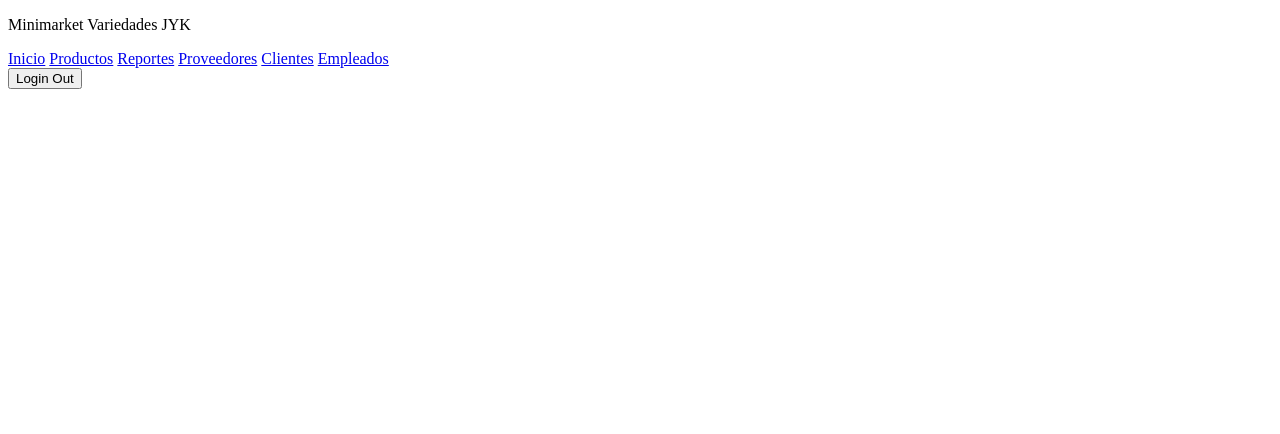
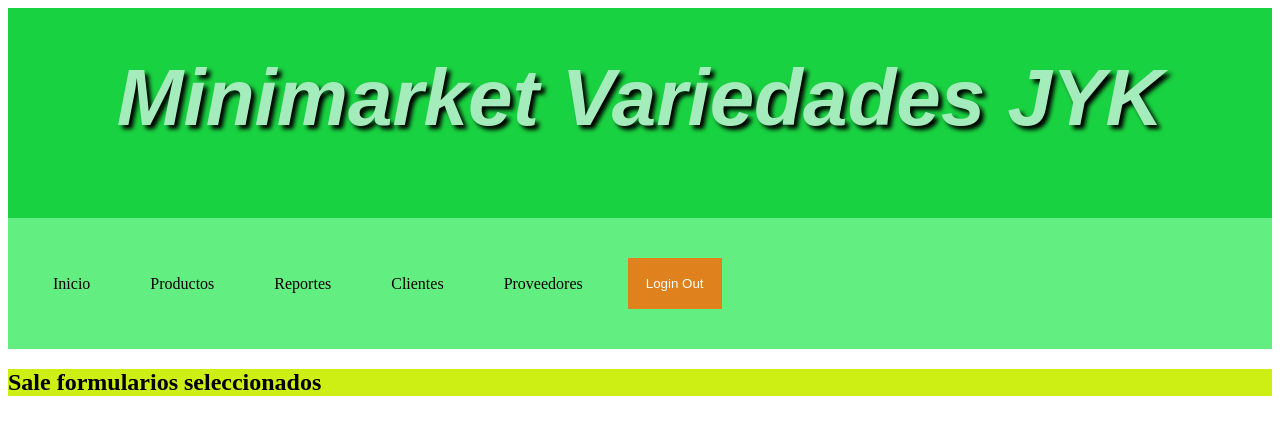
Before and after one commit to JonnathanMoralesYate/ProyectoVariedadesJyK, a plain HTML site: page form/AccesoAdministrativo.html in a window 1280 px wide. Drawn offline with Linux system fonts and the light colour scheme.

Commit message:
Avance formulario administrativo

```diff
--- a/css/DesingformAdmin.css
+++ b/css/DesingformAdmin.css
@@ -1,8 +1,54 @@
-.menu_admin{
-    background-color: rgb(25, 210, 65);
+header {
+    font-family: Arial, sans-serif;
+    margin: 0;
+    padding: 0;
+}
+.barra_admin {
+    background-color: rgb(98, 238, 129);
     overflow: hidden;
     display: flex;
     justify-content: flex-start; /*Alineacion*/
     align-items: center;
-    padding: 0 1px;
+    padding: 15px 15px 15px 15px;/*tamaño de la caja del resalto de inicio a reporte*/
 }
+.barra_admin a{
+    display: block;
+    color: #100101; /*Color de la letra del Inicio a reporte de login*/
+    text-align: center;
+    padding: 30px 30px; /*Espacio entre etiquetas de inicio a ....reportes*/
+    text-decoration: double;
+}
+.barra_admin a:hover {
+    background-color: #e11044;
+    color: white;
+}
+.barra_admin a.menu_activec:hover {
+    background-color: #e01d61;/*clolor al pasar cursor por inicio a reportes*/
+    color: white; /*clolor de la letra al pasar cursor por inicio a reportes*/
+}
+.barra_admin .menu_admin, .barra_admin .menu_login {
+    display: flex;
+    justify-content:center ;
+    align-items: center;
+}
+.login_out button {
+    padding: 18px 18px;/*Alto y ancho de caja de login out*/
+    margin: 10px 0; /*Altura de caja contenedora de nav*/
+    margin-right: 300px;/*Separacion button login del button reportes*/
+    background-color: #df811c; /*Color button de login*/
+    color: white; /*Color de la letra del button de login*/
+    border: none;
+    cursor: pointer;
+}
+.login_out button:hover {
+    background-color: #ceef14;/*Color button al pasar cursor en login*/
+    color: rgb(33, 31, 171); /*Color de letra del button al pasar cursor en login*/
+}
+/*.login_out{
+
+
+}*/
+.form_select{
+    background-color: #ceef14;
+
+}
--- a/form/AccesoAdministrativo.html
+++ b/form/AccesoAdministrativo.html
@@ -3,33 +3,53 @@
 <head>
     <meta charset="UTF-8"/>
     <meta name="viewport" content="width=device-width, initial-acale=1.0"/>
-    <link rel="icon" href="img/LogoPestañaAlt.ico" type="image/x-icon">
+    <link rel="icon" href="img/LogoPestañaAlt.ico" type="../image/x-icon">
     <title>Minimarket Variedades JYK</title>
-    <link rel="stylesheet" href="CSS/">
+    <link rel="stylesheet" href="../css/Desingform.css">
+    <link rel="stylesheet" href="../css/DesingformAdmin.css">
 </head>
 
 <body>
+    <main class="main_form">
+        <header>
+
             <div class="estilo_jyk">
                 <p class="animacion_nombre">Minimarket Variedades JYK</p>
             </div>
+        </header>
+
+            <nav>
 
                 <div class="barra_admin">
 
                     <div class="menu_admin">
-        <a class="menu_activea" href="#home">Inicio</a>
-            <a href="#services">Productos</a>
-            <a href="#about">Reportes</a>
-            <a href="#contact">Proveedores</a>
-            <a href="#ubicacion">Clientes</a>
-            <a href="#ubicacion">Empleados</a>
+                        <a class="menu_activec" href="../index.html">Inicio</a>
+                        <a class="menu_activec" href="#services">Productos</a>
+                        <a class="menu_activec" href="#about">Reportes</a>
+                        <a class="menu_activec" href="#ubicacion">Clientes</a>
+                        <a class="menu_activec" href="#ubicacion">Proveedores</a>
                     </div>
-
+                        <div class="barra_admin">
                             <div class="login_out">
                                 <form action="/login" method="post">
                                 <button type="submit">Login Out</button>
                                 </form>
                             </div>
                         </div>
+                </div>
+            </nav>
+
+                <section class="form_select">
+                    <div class="jh">
+                        <h2>Sale formularios seleccionados</h2>
+
+
+
+                    </div>
+                </section>
+
+
+    </main>
 
 </body>
 
```
Also changed, not shown: form/AccesoEmpleados.html (+1 -1 lines). Lines whose indentation alone changed are shown as unchanged.
